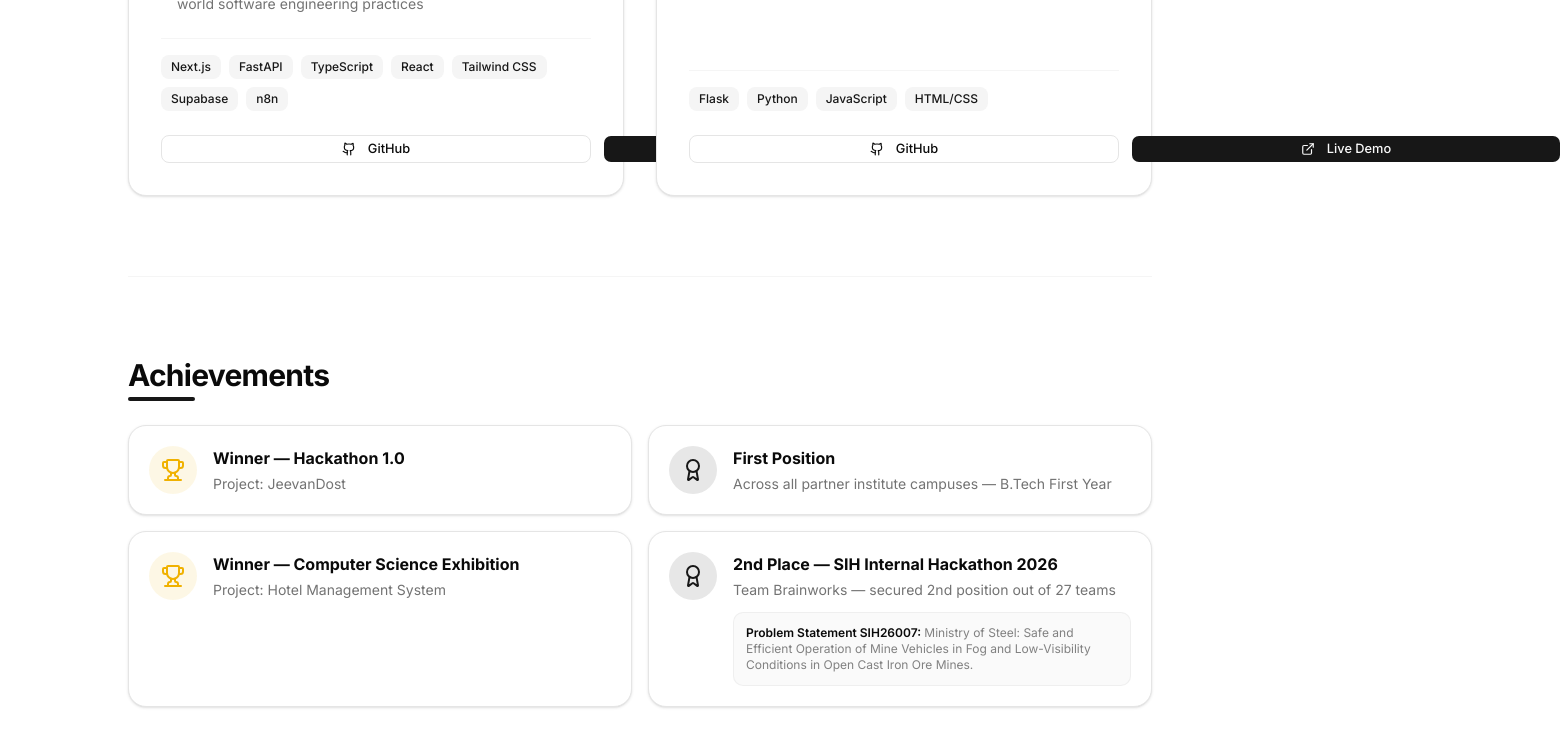
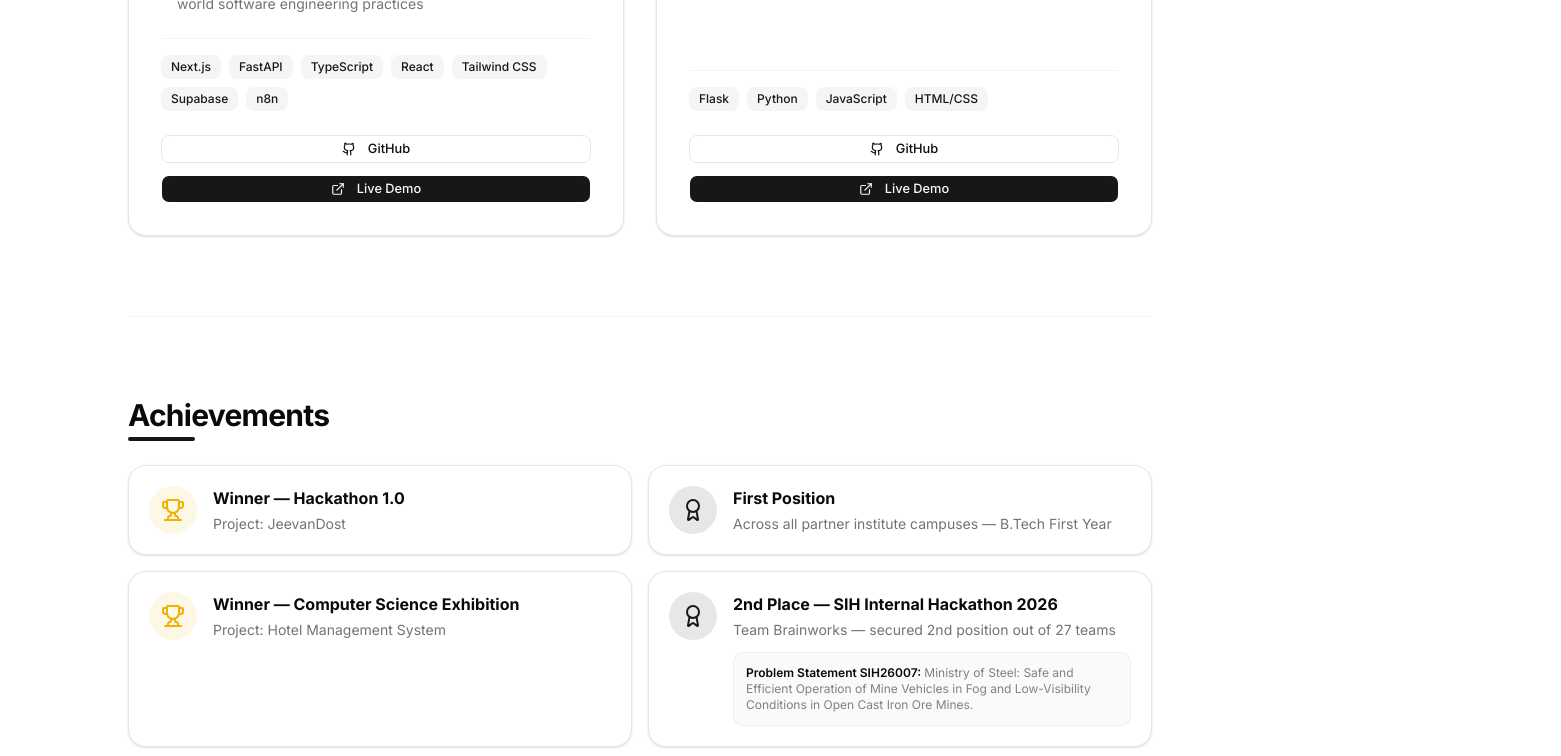
Before and after one commit to manasir747/Portfolio, a Next.js app: page / in a window 1280 px wide. Shown: the part 2860-3616 px from the top of the page, 1561 px wide, since content can reach past the window. Built offline with nearby package versions, Linux system fonts and the light colour scheme.

Commit message:
style: update button container layout to flex-col

```diff
--- a/src/app/page.tsx
+++ b/src/app/page.tsx
@@ -221,7 +221,7 @@
                   ))}
                 </div>
 
-                <div className="flex items-center gap-3">
+                <div className="flex flex-col gap-3">
                   <Link href="#" className={cn(buttonVariants({ variant: "outline", size: "sm" }), "w-full hover:bg-primary/5 transition-colors")}>
                     <GithubIcon className="w-4 h-4 mr-2" />
                     GitHub
@@ -254,7 +254,7 @@
                   ))}
                 </div>
 
-                <div className="flex items-center gap-3">
+                <div className="flex flex-col gap-3">
                   <Link href="#" className={cn(buttonVariants({ variant: "outline", size: "sm" }), "w-full hover:bg-primary/5 transition-colors")}>
                     <GithubIcon className="w-4 h-4 mr-2" />
                     GitHub
```
